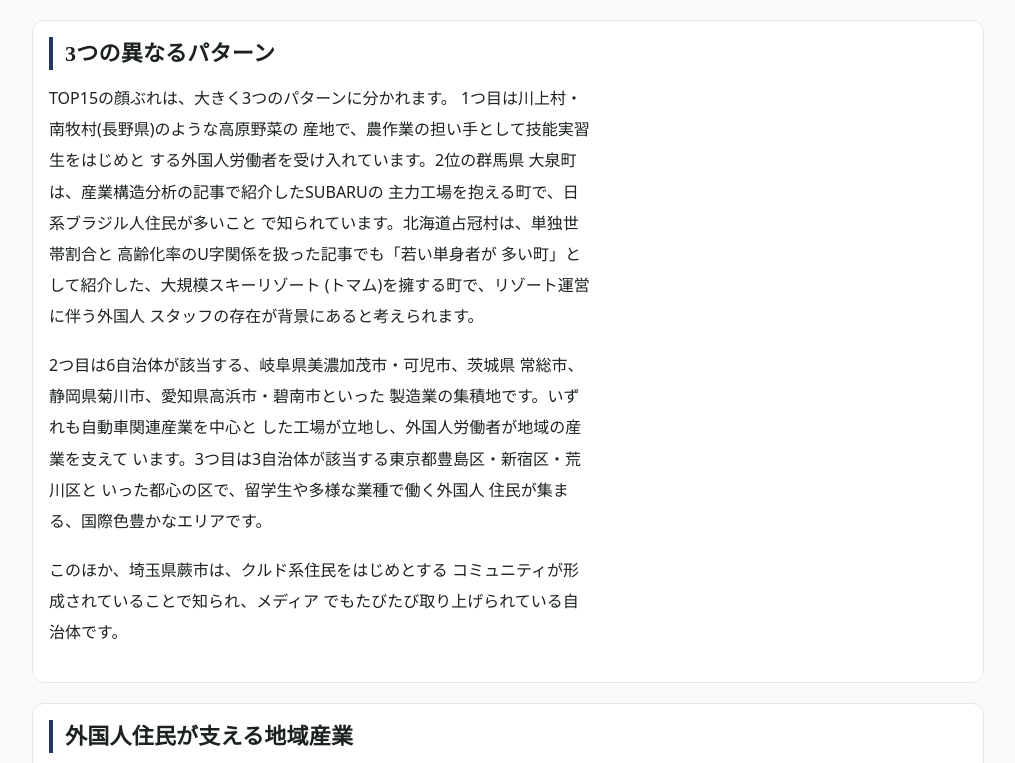
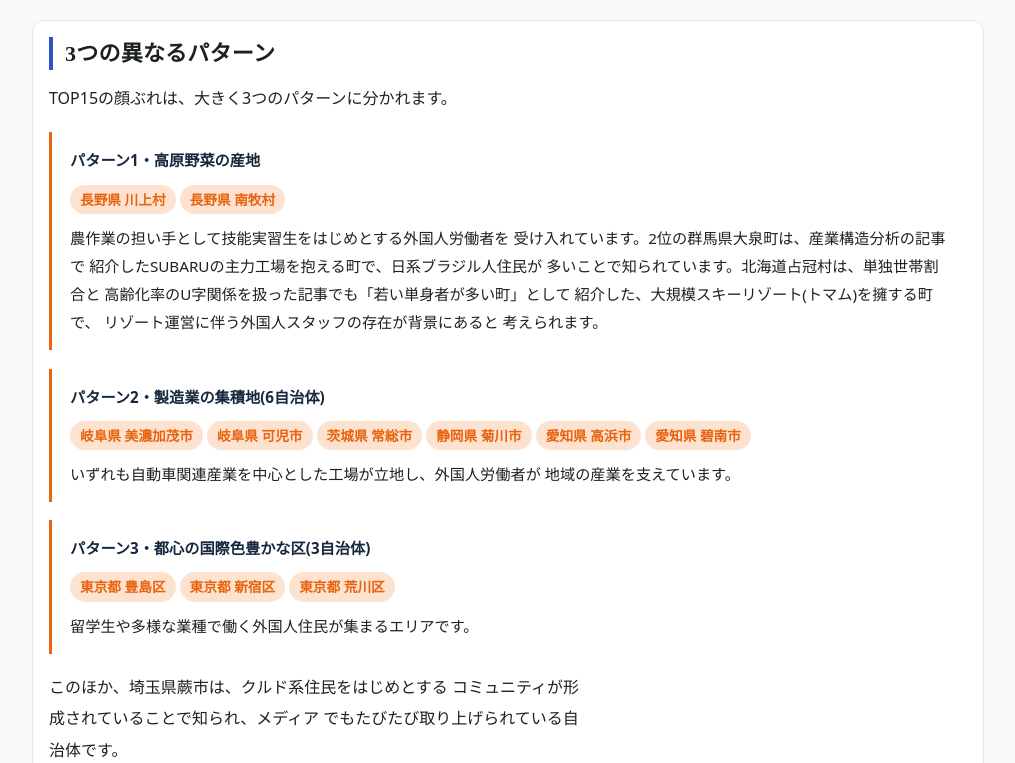
Before and after one commit to OW-beep/japan-data-site, a Next.js app: page /articles/foreign-population in a window 1280 px wide. Shown: the part 2037-2800 px from the top of the page, without its empty margins (132-1147 px from the left). Built offline with nearby package versions, Linux system fonts and the light colour scheme; no server answers.

Commit message:
Force-fix node_modules bin permissions before build

```diff
--- a/app/articles/aging-finance/page.tsx
+++ b/app/articles/aging-finance/page.tsx
@@ -203,26 +203,35 @@ export default function Page() {
 
         <p>
           TOP15の顔ぶれを見ると、大きく2つの産業パターンに
-          分かれることが分かります。1つ目は静岡県熱海市・
-          伊東市、神奈川県湯河原町、栃木県那須町といった
-          温泉・リゾート観光地です。これらの自治体では、
-          住民自体は高齢化していても、旅館・ホテルなどの
-          宿泊施設や別荘・保養所が生み出す固定資産税収入が
-          大きく、住民の年齢構成とは切り離された形で
-          税収基盤が維持されています。{onsenCount}
-          自治体がこのパターンに該当します。
+          分かれることが分かります。
         </p>
 
-        <p>
-          2つ目は原子力発電所の立地自治体です。愛媛県伊方町
-          (伊方発電所)、石川県志賀町(志賀原子力発電所)などが
-          該当し、発電所という大規模な固定資産に対する
-          固定資産税収入に加え、国からの電源立地地域対策
-          交付金といった財政支援も財政力指数を押し上げる
-          要因になっています。人口が少なく高齢化率も高い
-          町村であっても、大規模発電施設が立地しているだけで
-          財政指標が大きく変わる典型的な例です。
-        </p>
+        <div className="pull-note">
+          <strong>パターン1・温泉・リゾート観光地({onsenCount}自治体)</strong>
+          <div style={{ margin: "8px 0" }}>
+            <span className="stat-chip">静岡県 熱海市</span>
+            <span className="stat-chip">静岡県 伊東市</span>
+            <span className="stat-chip">神奈川県 湯河原町</span>
+            <span className="stat-chip">栃木県 那須町</span>
+          </div>
+          これらの自治体では、住民自体は高齢化していても、
+          旅館・ホテルなどの宿泊施設や別荘・保養所が生み出す
+          固定資産税収入が大きく、住民の年齢構成とは切り離された
+          形で税収基盤が維持されています。
+        </div>
+
+        <div className="pull-note">
+          <strong>パターン2・原子力発電所の立地自治体</strong>
+          <div style={{ margin: "8px 0" }}>
+            <span className="stat-chip">愛媛県 伊方町(伊方発電所)</span>
+            <span className="stat-chip">石川県 志賀町(志賀原子力発電所)</span>
+          </div>
+          発電所という大規模な固定資産に対する固定資産税収入に加え、
+          国からの電源立地地域対策交付金といった財政支援も財政力
+          指数を押し上げる要因になっています。人口が少なく
+          高齢化率も高い町村であっても、大規模発電施設が立地
+          しているだけで財政指標が大きく変わる典型的な例です。
+        </div>
 
         <p>
           このほか、群馬県上野村のように林業・製造業を
--- a/app/articles/child-finance/page.tsx
+++ b/app/articles/child-finance/page.tsx
@@ -143,12 +143,21 @@ export default function Page() {
           {maxChildInBottomQuartile.toFixed(1)}
           %以下)に入る自治体の中で、財政力指数が高い順に
           15自治体を並べたものです。上位には、これまでの
-          記事でも見てきた原子力発電所立地自治体(北海道
-          泊村、福島県大熊町・広野町・富岡町・楢葉町)や
-          観光地(神奈川県箱根町、静岡県熱海市、新潟県
-          湯沢町)に加えて、今回新たに空港と原発の
-          立地自治体が加わりました。
+          記事でも見てきた原子力発電所立地自治体や観光地に
+          加えて、今回新たに空港と原発の立地自治体が
+          加わりました。
         </p>
+
+        <div style={{ margin: "12px 0" }}>
+          <span className="stat-chip">北海道 泊村</span>
+          <span className="stat-chip">福島県 大熊町</span>
+          <span className="stat-chip">福島県 広野町</span>
+          <span className="stat-chip">福島県 富岡町</span>
+          <span className="stat-chip">福島県 楢葉町</span>
+          <span className="stat-chip">神奈川県 箱根町</span>
+          <span className="stat-chip">静岡県 熱海市</span>
+          <span className="stat-chip">新潟県 湯沢町</span>
+        </div>
       </div>
 
       <div style={box}>
--- a/app/articles/daytime-ratio-analysis/page.tsx
+++ b/app/articles/daytime-ratio-analysis/page.tsx
@@ -96,19 +96,35 @@ export default function Page() {
           {top12[0].population.toLocaleString()}
           人ですが、霞が関の官庁街と丸の内・大手町のオフィス街
           を抱えているため、昼間はその十数倍の人が働いています。
-          同様に大阪市中央区・北区、名古屋市中区、東京都港区・
-          新宿区・渋谷区といった、全国有数のオフィス街が
-          上位に並びました。
+          同様の、全国有数のオフィス街が上位に並びました。
         </p>
+
+        <div style={{ margin: "12px 0" }}>
+          <span className="stat-chip">大阪市 中央区</span>
+          <span className="stat-chip">大阪市 北区</span>
+          <span className="stat-chip">名古屋市 中区</span>
+          <span className="stat-chip">東京都 港区</span>
+          <span className="stat-chip">東京都 新宿区</span>
+          <span className="stat-chip">東京都 渋谷区</span>
+        </div>
       </div>
 
       <div style={box}>
         <h2>もう一つの「上位グループ」:福島県の被災地</h2>
 
         <p>
-          TOP12の中には、{fukushimaTowns.map((c) => c.name).join("・")}
-          という、東日本大震災の被災地である福島県内の自治体
-          が複数含まれていました。これらの自治体は、原発事故
+          TOP12の中には、東日本大震災の被災地である福島県内の
+          自治体が複数含まれていました。
+        </p>
+
+        <div style={{ margin: "12px 0" }}>
+          {fukushimaTowns.map((c) => (
+            <span className="stat-chip" key={c.name}>{c.name}</span>
+          ))}
+        </div>
+
+        <p>
+          これらの自治体は、原発事故
           に伴う避難指示の影響で夜間人口(住民登録人口)が
           数百〜数千人まで落ち込んでいる一方、除染作業や
           復興関連のインフラ整備に従事する作業員が日中は
--- a/app/articles/doctors-analysis/page.tsx
+++ b/app/articles/doctors-analysis/page.tsx
@@ -141,12 +141,17 @@ export default function Page() {
         />
 
         <p style={{ marginTop: 16, color: "#4b5563" }}>
-          1位の千代田区、4位の文京区、13位の新宿区など、東京
-          都心の区は大学病院や大規模総合病院が集積しており、
+          東京都心の区は大学病院や大規模総合病院が集積しており、
           常に上位の顔ぶれです。一方で、人口数万人規模の
           町にすぎない自治体が2〜10位に複数ランクインして
           いる点が、このランキングの大きな特徴です。
         </p>
+
+        <div style={{ margin: "12px 0" }}>
+          <span className="stat-chip">1位 千代田区</span>
+          <span className="stat-chip">4位 文京区</span>
+          <span className="stat-chip">13位 新宿区</span>
+        </div>
       </div>
 
       <div style={box}>
@@ -155,11 +160,18 @@ export default function Page() {
         <p>
           TOP15のうち{universityCount}
           自治体が、医科大学の附属病院を抱える町です。
-          福井県永平寺町(福井大学医学部附属病院)、岩手県
-          矢巾町(岩手医科大学附属病院)、愛媛県東温市(愛媛
-          大学医学部附属病院)、栃木県壬生町・下野市(自治
-          医科大学附属病院)、埼玉県毛呂山町(埼玉医科大学
-          病院)がこれにあたります。これらの町の人口は数万人
+        </p>
+
+        <div style={{ margin: "12px 0" }}>
+          <span className="stat-chip">福井県 永平寺町(福井大学医学部附属病院)</span>
+          <span className="stat-chip">岩手県 矢巾町(岩手医科大学附属病院)</span>
+          <span className="stat-chip">愛媛県 東温市(愛媛大学医学部附属病院)</span>
+          <span className="stat-chip">栃木県 壬生町・下野市(自治医科大学附属病院)</span>
+          <span className="stat-chip">埼玉県 毛呂山町(埼玉医科大学病院)</span>
+        </div>
+
+        <p>
+          これらの町の人口は数万人
           規模ですが、大学病院1つに数百人〜千人規模の医師が
           勤務しているため、人口あたりの医師数が跳ね上がる
           という統計上の特性があります。この現象は、いわば
@@ -187,12 +199,29 @@ export default function Page() {
 
         <p>
           今回の集計では、医師数が0人として登録されている
-          自治体が29町村ありました。福島県大玉村・湯川村・
-          飯舘村、茨城県河内町、富山県舟橋村、秋田県藤里町、
-          埼玉県東秩父村、長野県小川村、北海道喜茂別町、
-          京都府伊根町、青森県佐井村、鹿児島県宇検村、群馬県
-          南牧村、岡山県西粟倉村、沖縄県伊是名村などが該当
-          します。これらの多くは人口数千人規模の小さな町村で、
+          自治体が29町村ありました。これらの多くは人口数千人
+          規模の小さな町村で、代表的な自治体は以下のとおりです。
+        </p>
+
+        <div style={{ margin: "12px 0" }}>
+          <span className="stat-chip">福島県 大玉村</span>
+          <span className="stat-chip">福島県 湯川村</span>
+          <span className="stat-chip">福島県 飯舘村</span>
+          <span className="stat-chip">茨城県 河内町</span>
+          <span className="stat-chip">富山県 舟橋村</span>
+          <span className="stat-chip">秋田県 藤里町</span>
+          <span className="stat-chip">埼玉県 東秩父村</span>
+          <span className="stat-chip">長野県 小川村</span>
+          <span className="stat-chip">北海道 喜茂別町</span>
+          <span className="stat-chip">京都府 伊根町</span>
+          <span className="stat-chip">青森県 佐井村</span>
+          <span className="stat-chip">鹿児島県 宇検村</span>
+          <span className="stat-chip">群馬県 南牧村</span>
+          <span className="stat-chip">岡山県 西粟倉村</span>
+          <span className="stat-chip">沖縄県 伊是名村</span>
+        </div>
+
+        <p>
           自前の診療所を持たず、近隣の市町村の医療機関に
           頼っている地域です。医師数がゼロだからといって
           医療が全く受けられないわけではありませんが、
--- a/app/articles/foreign-population/page.tsx
+++ b/app/articles/foreign-population/page.tsx
@@ -115,29 +115,47 @@ export default function Page() {
 
         <p>
           TOP15の顔ぶれは、大きく3つのパターンに分かれます。
-          1つ目は川上村・南牧村(長野県)のような高原野菜の
-          産地で、農作業の担い手として技能実習生をはじめと
-          する外国人労働者を受け入れています。2位の群馬県
-          大泉町は、産業構造分析の記事で紹介したSUBARUの
-          主力工場を抱える町で、日系ブラジル人住民が多いこと
-          で知られています。北海道占冠村は、単独世帯割合と
-          高齢化率のU字関係を扱った記事でも「若い単身者が
-          多い町」として紹介した、大規模スキーリゾート
-          (トマム)を擁する町で、リゾート運営に伴う外国人
-          スタッフの存在が背景にあると考えられます。
         </p>
 
-        <p>
-          2つ目は{manufacturingCount}
-          自治体が該当する、岐阜県美濃加茂市・可児市、茨城県
-          常総市、静岡県菊川市、愛知県高浜市・碧南市といった
-          製造業の集積地です。いずれも自動車関連産業を中心と
-          した工場が立地し、外国人労働者が地域の産業を支えて
-          います。3つ目は{tokyoCount}
-          自治体が該当する東京都豊島区・新宿区・荒川区と
-          いった都心の区で、留学生や多様な業種で働く外国人
-          住民が集まる、国際色豊かなエリアです。
-        </p>
+        <div className="pull-note">
+          <strong>パターン1・高原野菜の産地</strong>
+          <div style={{ margin: "8px 0" }}>
+            <span className="stat-chip">長野県 川上村</span>
+            <span className="stat-chip">長野県 南牧村</span>
+          </div>
+          農作業の担い手として技能実習生をはじめとする外国人労働者を
+          受け入れています。2位の群馬県大泉町は、産業構造分析の記事で
+          紹介したSUBARUの主力工場を抱える町で、日系ブラジル人住民が
+          多いことで知られています。北海道占冠村は、単独世帯割合と
+          高齢化率のU字関係を扱った記事でも「若い単身者が多い町」として
+          紹介した、大規模スキーリゾート(トマム)を擁する町で、
+          リゾート運営に伴う外国人スタッフの存在が背景にあると
+          考えられます。
+        </div>
+
+        <div className="pull-note">
+          <strong>パターン2・製造業の集積地({manufacturingCount}自治体)</strong>
+          <div style={{ margin: "8px 0" }}>
+            <span className="stat-chip">岐阜県 美濃加茂市</span>
+            <span className="stat-chip">岐阜県 可児市</span>
+            <span className="stat-chip">茨城県 常総市</span>
+            <span className="stat-chip">静岡県 菊川市</span>
+            <span className="stat-chip">愛知県 高浜市</span>
+            <span className="stat-chip">愛知県 碧南市</span>
+          </div>
+          いずれも自動車関連産業を中心とした工場が立地し、外国人労働者が
+          地域の産業を支えています。
+        </div>
+
+        <div className="pull-note">
+          <strong>パターン3・都心の国際色豊かな区({tokyoCount}自治体)</strong>
+          <div style={{ margin: "8px 0" }}>
+            <span className="stat-chip">東京都 豊島区</span>
+            <span className="stat-chip">東京都 新宿区</span>
+            <span className="stat-chip">東京都 荒川区</span>
+          </div>
+          留学生や多様な業種で働く外国人住民が集まるエリアです。
+        </div>
 
         <p>
           このほか、埼玉県蕨市は、クルド系住民をはじめとする
--- a/app/articles/school-crowding/page.tsx
+++ b/app/articles/school-crowding/page.tsx
@@ -103,9 +103,21 @@ export default function Page() {
           宜野湾市が占めています。出生率ランキング分析の
           記事で見たとおり、沖縄県は全国で最も出生率が
           高く、子どもの数自体が多いため、学校規模も
-          自然と大きくなる傾向があります。このほか、埼玉県
-          朝霞市・戸田市、愛知県長久手市、石川県野々市市と
-          いった大都市近郊のベッドタウンも上位に並びました。
+          自然と大きくなる傾向があります。
+        </p>
+
+        <p>
+          このほか、大都市近郊のベッドタウンも上位に並びました。
+        </p>
+
+        <div style={{ margin: "12px 0" }}>
+          <span className="stat-chip">埼玉県 朝霞市</span>
+          <span className="stat-chip">埼玉県 戸田市</span>
+          <span className="stat-chip">愛知県 長久手市</span>
+          <span className="stat-chip">石川県 野々市市</span>
+        </div>
+
+        <p>
           戸田市・長久手市は、少子高齢化ギャップ分析の記事
           で「子どもの割合が高齢者の割合を上回る、全国でも
           珍しい逆転自治体」として紹介した町です。子育て
--- a/app/articles/unemployment-analysis/page.tsx
+++ b/app/articles/unemployment-analysis/page.tsx
@@ -125,12 +125,18 @@ export default function Page() {
         <p>
           このほか、北海道上砂川町・七飯町も、かつて炭鉱
           (上砂川町)や産業構造の変化(七飯町)の影響を受けた
-          地域です。奈良県三宅町、青森県今別町、福島県小野町、
-          群馬県大泉町など、産炭地以外の自治体も上位に
-          含まれており、必ずしも旧産炭地だけが要因のすべて
-          ではありませんが、筑豊地方の集中度の高さは、この
-          ランキングの際立った特徴だと言えます。
+          地域です。産炭地以外の自治体も上位に含まれており、
+          必ずしも旧産炭地だけが要因のすべてではありませんが、
+          筑豊地方の集中度の高さは、このランキングの際立った
+          特徴だと言えます。
         </p>
+
+        <div style={{ margin: "12px 0" }}>
+          <span className="stat-chip">奈良県 三宅町</span>
+          <span className="stat-chip">青森県 今別町</span>
+          <span className="stat-chip">福島県 小野町</span>
+          <span className="stat-chip">群馬県 大泉町</span>
+        </div>
       </div>
 
       <div style={box}>
--- a/app/globals.css
+++ b/app/globals.css
@@ -14,10 +14,10 @@
   --ink: #1b221f;         /* 本文の基本色(純黒ではない墨色) */
   --muted: #5b6259;       /* 補足テキスト */
   --line: #dcded5;        /* 罫線・ボーダー */
-  --indigo: #223a5e;      /* 主要アクセント(藍色。リンク・見出し帯) */
+  --indigo: #2955c9;      /* 主要アクセント(明るめの青。リンク・見出し帯) */
   --indigo-deep: #16283f; /* 主要アクセントの濃色(hover・パネル背景) */
-  --ochre: #a85c1c;       /* 数値・統計の強調色(朱色寄りのオレンジ) */
-  --ochre-soft: #f4e3d3;  /* 朱色の淡色(チップ背景など) */
+  --ochre: #e8630f;       /* 数値・統計の強調色(鮮やかなオレンジ) */
+  --ochre-soft: #fde3cf;  /* オレンジの淡色(チップ背景など) */
 
   --font-serif: "Hiragino Mincho ProN", "YuMincho", "Yu Mincho", "Noto Serif JP", serif;
   --font-sans: "Hiragino Kaku Gothic ProN", "Hiragino Sans", "Yu Gothic Medium",
--- a/components/ArticleLayout.tsx
+++ b/components/ArticleLayout.tsx
@@ -188,8 +188,7 @@ marginBottom: 6,
 
 const heroValueStyle: React.CSSProperties = {
 fontSize: 42,
-fontWeight: 700,
-fontFamily: "var(--font-serif)",
+fontWeight: 800,
 fontVariantNumeric: "tabular-nums",
 };
 
@@ -210,8 +209,7 @@ padding: 20,
 
 const rankStyle: React.CSSProperties = {
 color: "var(--ochre)",
-fontWeight: 700,
-fontFamily: "var(--font-serif)",
+fontWeight: 800,
 fontSize: 15,
 };
 
--- a/components/home/Hero.tsx
+++ b/components/home/Hero.tsx
@@ -14,16 +14,26 @@ export default function Hero() {
       <div style={{ maxWidth: 720 }}>
         <h1
           style={{
-            fontFamily: "var(--font-serif)",
-            fontSize: 30,
-            lineHeight: 1.6,
-            fontWeight: 700,
+            fontFamily: "var(--font-sans)",
+            fontSize: 32,
+            lineHeight: 1.5,
+            fontWeight: 800,
             marginBottom: 14,
           }}
         >
           日本全国の自治体データを
           <br />
-          ランキングとグラフで比較する
+          <span
+            style={{
+              background: "var(--ochre)",
+              padding: "2px 10px",
+              display: "inline-block",
+              marginTop: 4,
+            }}
+          >
+            ランキング・グラフ
+          </span>
+          で比較する
         </h1>
 
         <p
@@ -104,8 +114,7 @@ function Info({ number, label }: { number: string; label: string }) {
       <div
         style={{
           fontSize: 20,
-          fontWeight: 700,
-          fontFamily: "var(--font-serif)",
+          fontWeight: 800,
           fontVariantNumeric: "tabular-nums",
         }}
       >
```
